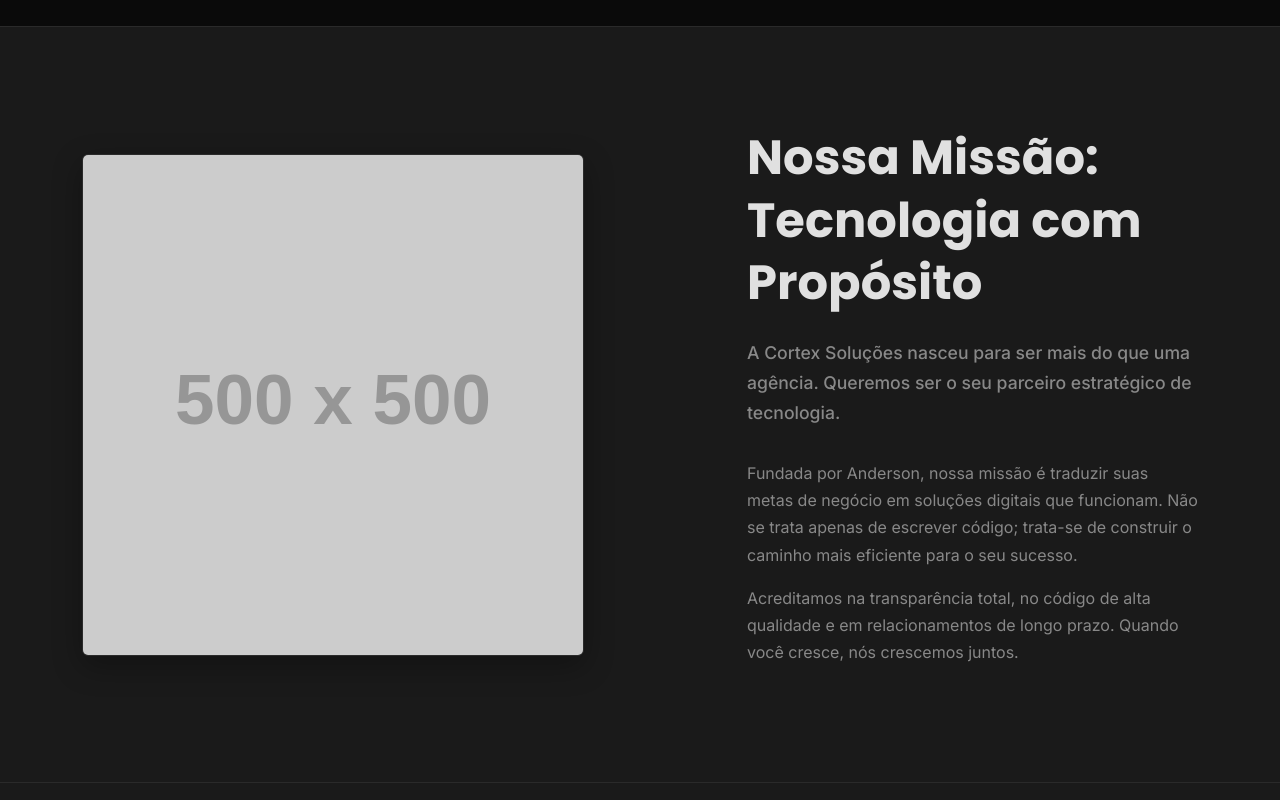
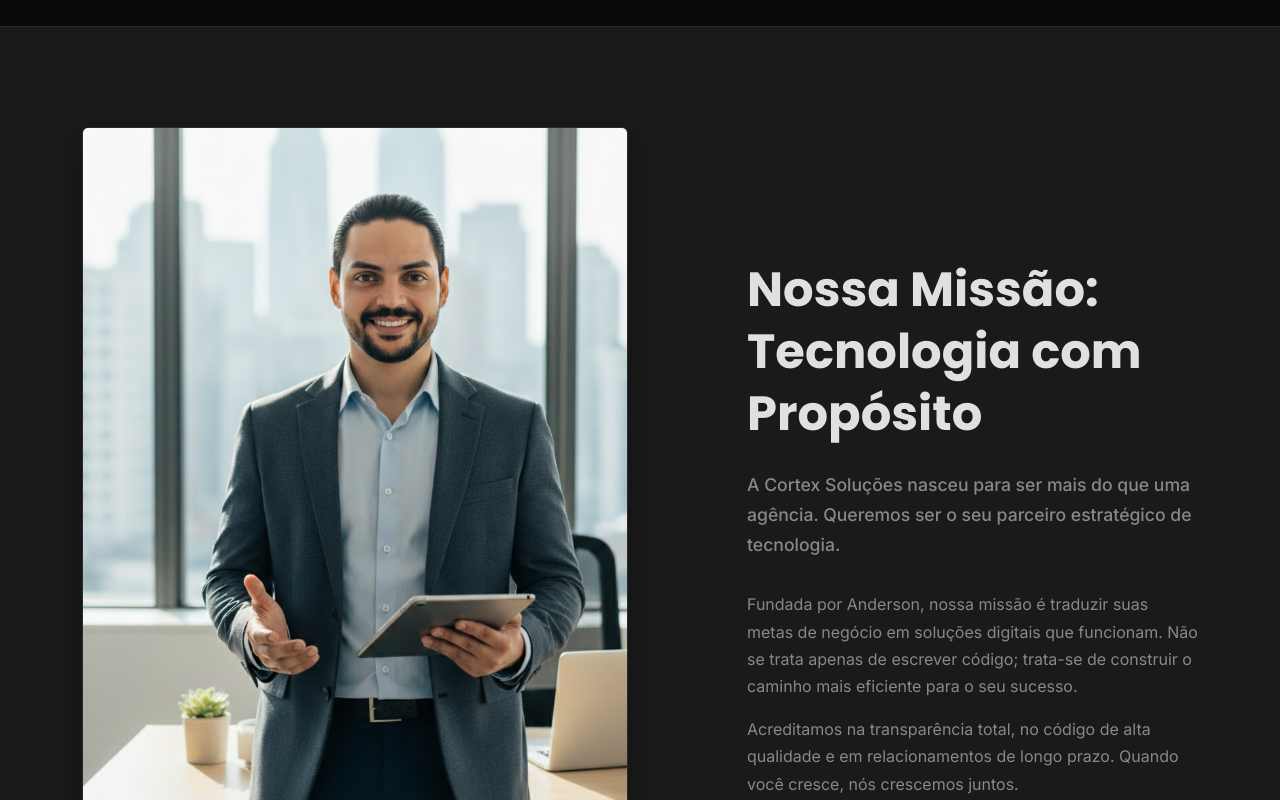
Before and after one commit to anderson190593/cortex-solucoes, a React (Vite) app: page / in a window 1280 px wide. Shown: the part 3020-3820 px from the top of the page. Built offline with nearby package versions, Linux system fonts and the light colour scheme.

Commit message:
Update AboutSection.jsx

```diff
--- a/src/components/AboutSection/AboutSection.jsx
+++ b/src/components/AboutSection/AboutSection.jsx
@@ -10,7 +10,7 @@
   // --- COLOQUE O CAMINHO DA SUA FOTO AQUI ---
   // Por enquanto, usaremos o placeholder.
   // Se você salvar sua foto na pasta 'public/', o caminho será "/sua-foto.png"
-  const suaFotoUrl = "https://via.placeholder.com/500x500.png?text=Foto+Anderson";
+  const suaFotoUrl = "/foto-anderson.png";
 
   return (
     <section id="sobre" className="about-section">
```
